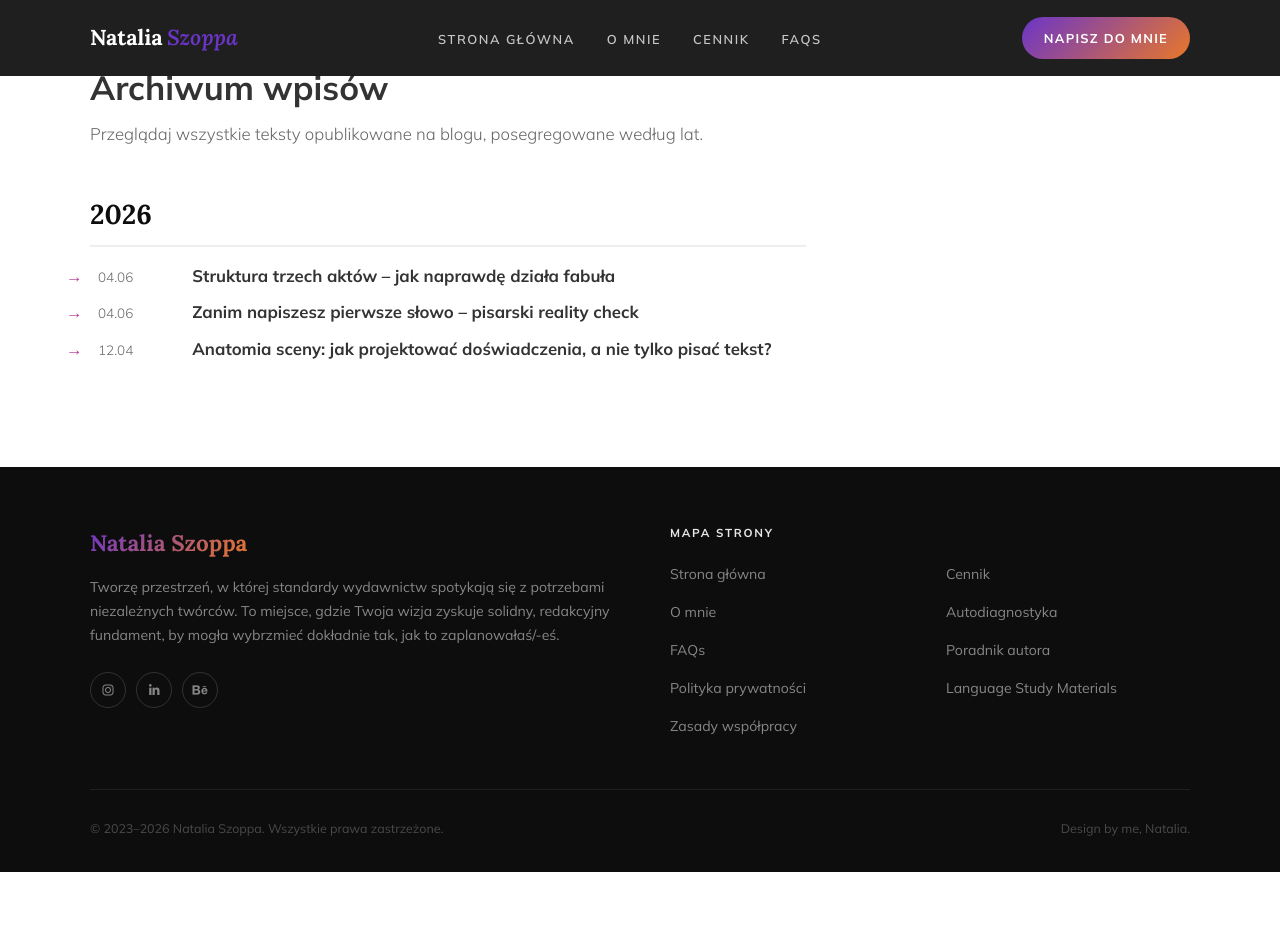
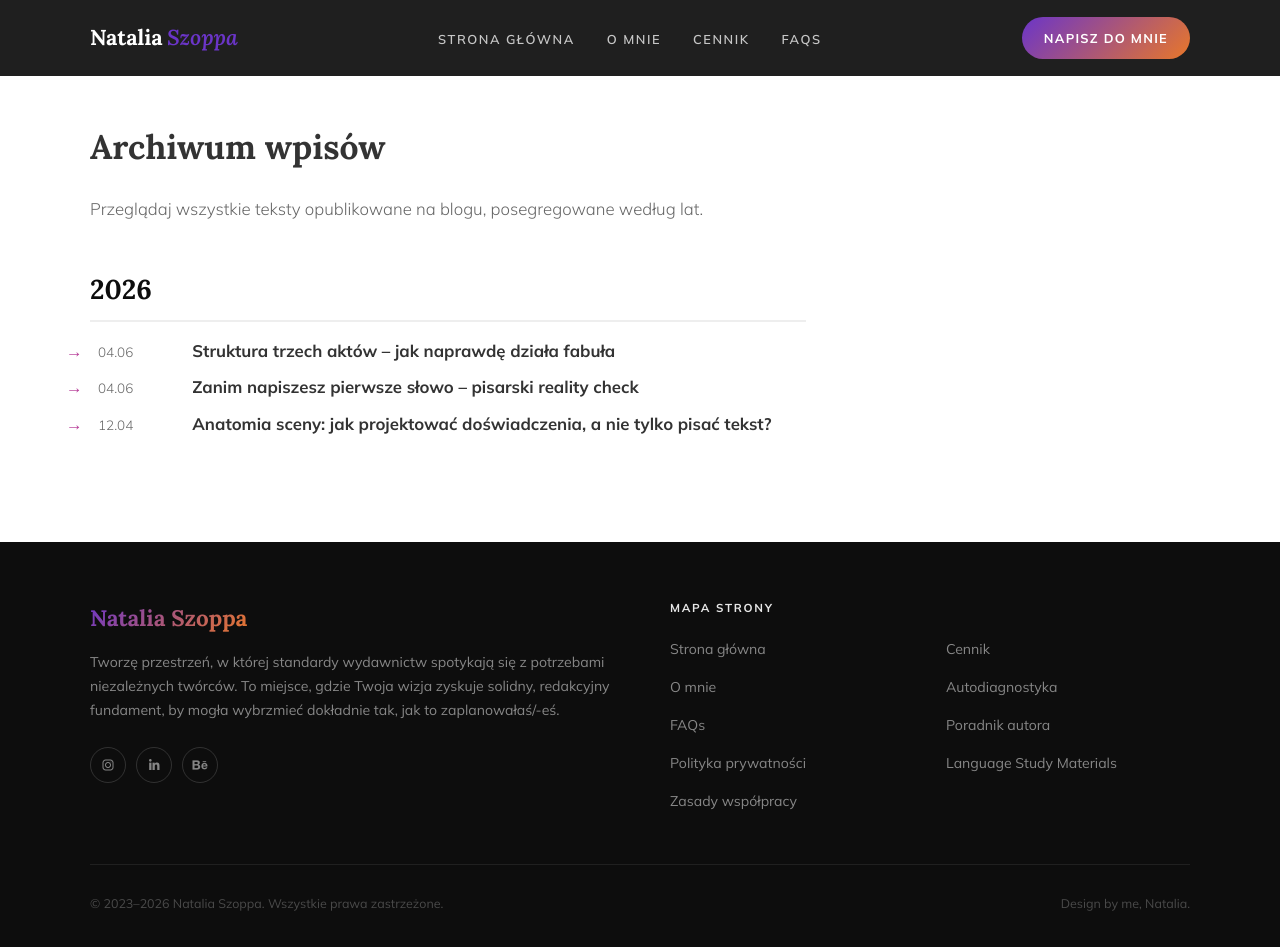
Before and after one commit to Bonnie00726/nataliaszoppa, a Jekyll site: the page built from archiwum.html, in a window 1280 px wide and 947 px high. Built offline with Jekyll 4.4.1, drawn with Linux system fonts in a browser that asks for light colours.

Commit message:
Update archiwum.html

```diff
--- a/archiwum.html
+++ b/archiwum.html
@@ -5,14 +5,12 @@ permalink: /archiwum.html
 ---
 <div class="blog-container">
     <main class="blog-content">
-        <h1>Archiwum wpisów</h1>
-        <p style="margin-bottom: 30px; color: #666;">Przeglądaj wszystkie teksty opublikowane na blogu, posegregowane według lat.</p>
+        <h1 style="font-family: 'Lora', serif; margin-top: 60px; margin-bottom: 15px;">Archiwum wpisów</h1>
+        <p style="margin-bottom: 40px; color: #666;">Przeglądaj wszystkie teksty opublikowane na blogu, posegregowane według lat.</p>
 
         {% for post in site.posts %}
-            <!-- Pobieranie roku z daty posta -->
             {% capture current_year %}{{ post.date | date: "%Y" }}{% endcapture %}
 
-            <!-- Jeśli to nowy rok, stwórz dla niego nagłówek -->
             {% if current_year != previous_year %}
                 {% unless forloop.first %}</ul>{% endunless %}
                 <h2 style="margin-top: 40px; border-bottom: 2px solid #eee; padding-bottom: 5px;">{{ current_year }}</h2>
@@ -20,13 +18,11 @@ permalink: /archiwum.html
                 {% assign previous_year = current_year %}
             {% endif %}
 
-            <!-- Wyświetlanie posta -->
             <li style="margin-bottom: 10px;">
                 <span style="font-size: 0.8em; color: #666; margin-right: 10px; display: inline-block; width: 80px;">{{ post.date | date: "%d.%m" }}</span>
                 <a href="{{ post.url | relative_url }}" style="text-decoration: none; font-weight: bold; color: #333;">{{ post.title }}</a>
             </li>
 
-            <!-- Zamknięcie listy na samym końcu -->
             {% if forloop.last %}</ul>{% endif %}
         {% endfor %}
     </main>
```
